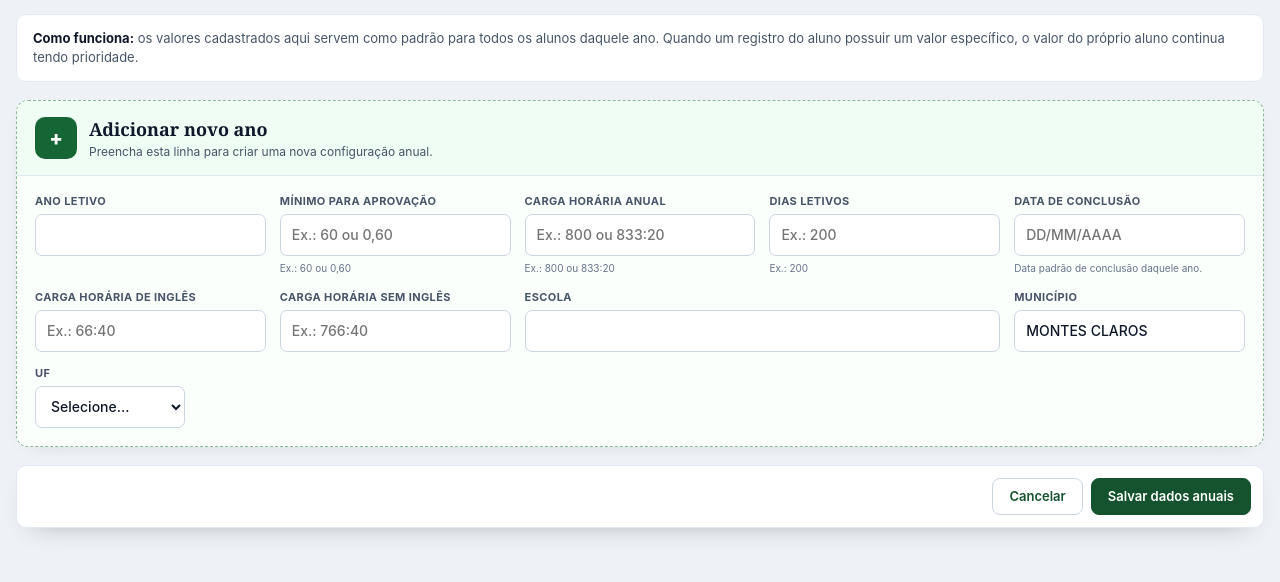
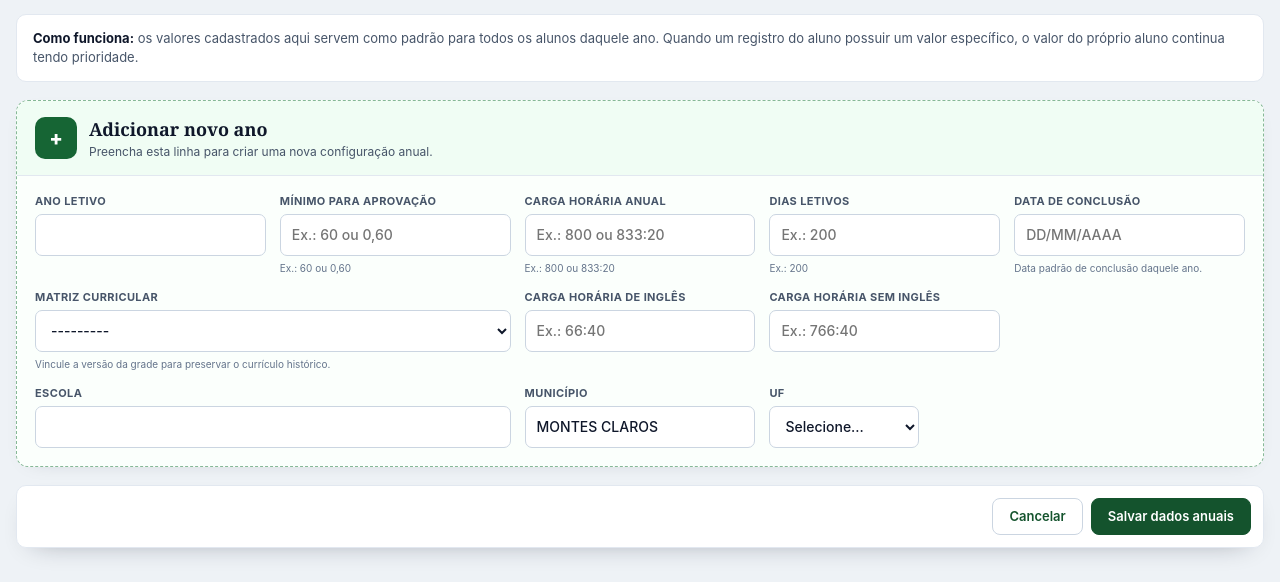
Before and after one commit to Paulo-Andre/historico_egidio, a Django app: page /dados-extras/ in a window 1280 px wide. Shown: the part 218-800 px from the top of the page. Run offline with Django 5.2, Linux system fonts and the light colour scheme; the visitor is signed in with stand-in values (Sample User, id 1); data that the repository does not hold is empty; parts of the project's set-up code (start-up, migrations or seed data) failed here and were passed over.

Commit message:
ui: adiciona matriz curricular aos dados anuais

```diff
--- a/historico/templates/historico/dados_extras_anuais.html
+++ b/historico/templates/historico/dados_extras_anuais.html
@@ -102,6 +102,13 @@
           {{ form.data_conclusao.errors }}
         </label>
 
+        <label class="field field--wide">
+          <span>{{ form.matriz_curricular.label }}</span>
+          {{ form.matriz_curricular }}
+          <small>Vincule a versão da grade para preservar o currículo histórico.</small>
+          {{ form.matriz_curricular.errors }}
+        </label>
+
         <label class="field">
           <span>{{ form.ch_ingles.label }}</span>
           {{ form.ch_ingles }}
```
